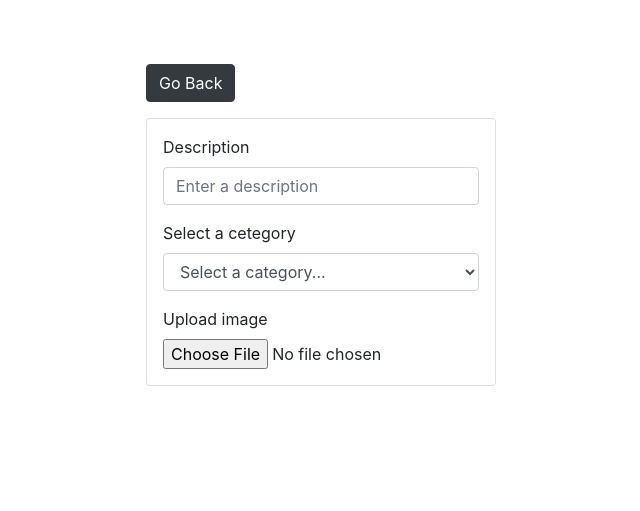
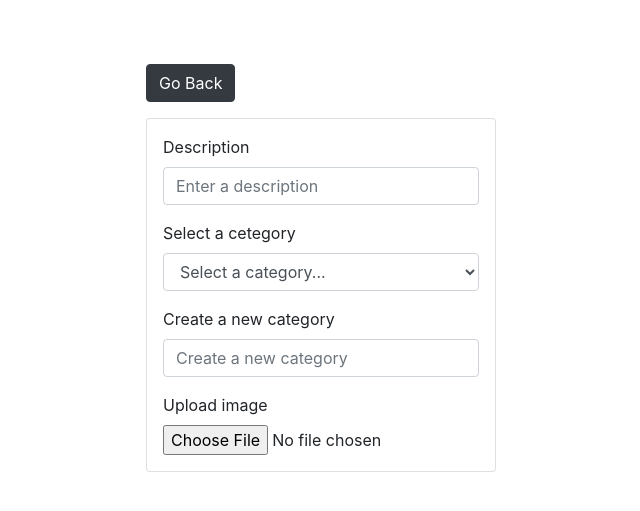
Before and after one commit to faithremo/Gallery-app, a Django app: page /add/ in a window 1280 px wide. Shown: the top 511 px of the page, without its empty margins (319-959 px from the left). Run offline with Django 4.2, Linux system fonts and the light colour scheme; data that the repository does not hold is empty; some libraries are stand-ins or nearby versions.

Commit message:
adding new category option in form

```diff
--- a/mygallery/templates/add.html
+++ b/mygallery/templates/add.html
@@ -24,7 +24,16 @@
                             <label>Select a cetegory</label>
                             <select name="category" class="form-control">
                                 <option value='none'>Select a category...</option>
+
+                                {% for category in categories %}
+                                <option value='{{category.id}}'>{{category.name}}</option>
+                                {% endfor %}
                             </select>
+                        </div>
+
+                        <div class="form-group m-3">
+                            <label>Create a new category</label>
+                            <input name="category_new" type="text" placeholder="Create a new category" class="form-control">
                         </div>
 
                         <div class="form-group m-3">
--- a/mygallery/views.py
+++ b/mygallery/views.py
@@ -55,4 +55,7 @@ def viewphoto(request, pk):
     return render(request, 'photo.html', {'photo': photo})
 
 def addphoto(request):
-    return render(request, 'add.html')
+    categories = Category.objects.all()
+
+    context = {'categories': categories}
+    return render(request, 'add.html', context)
```
